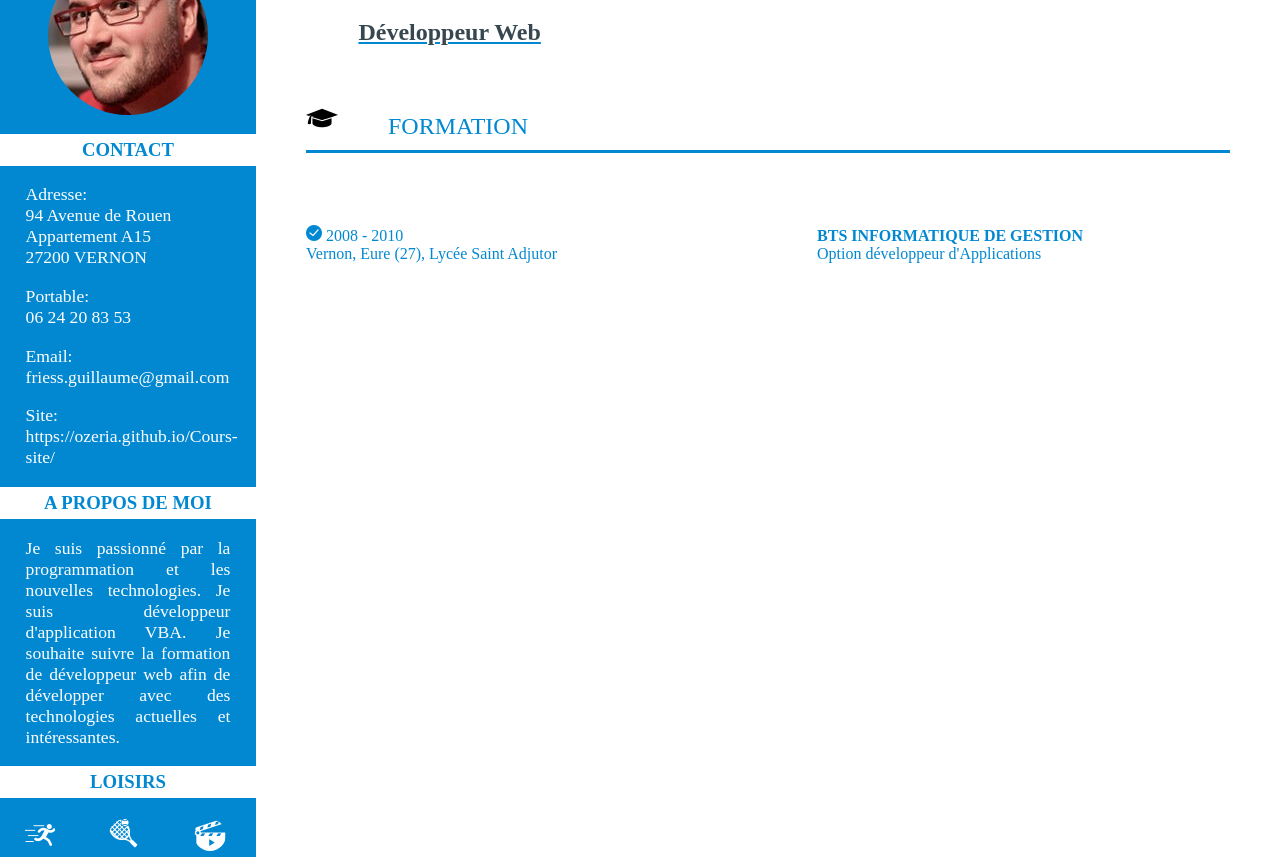
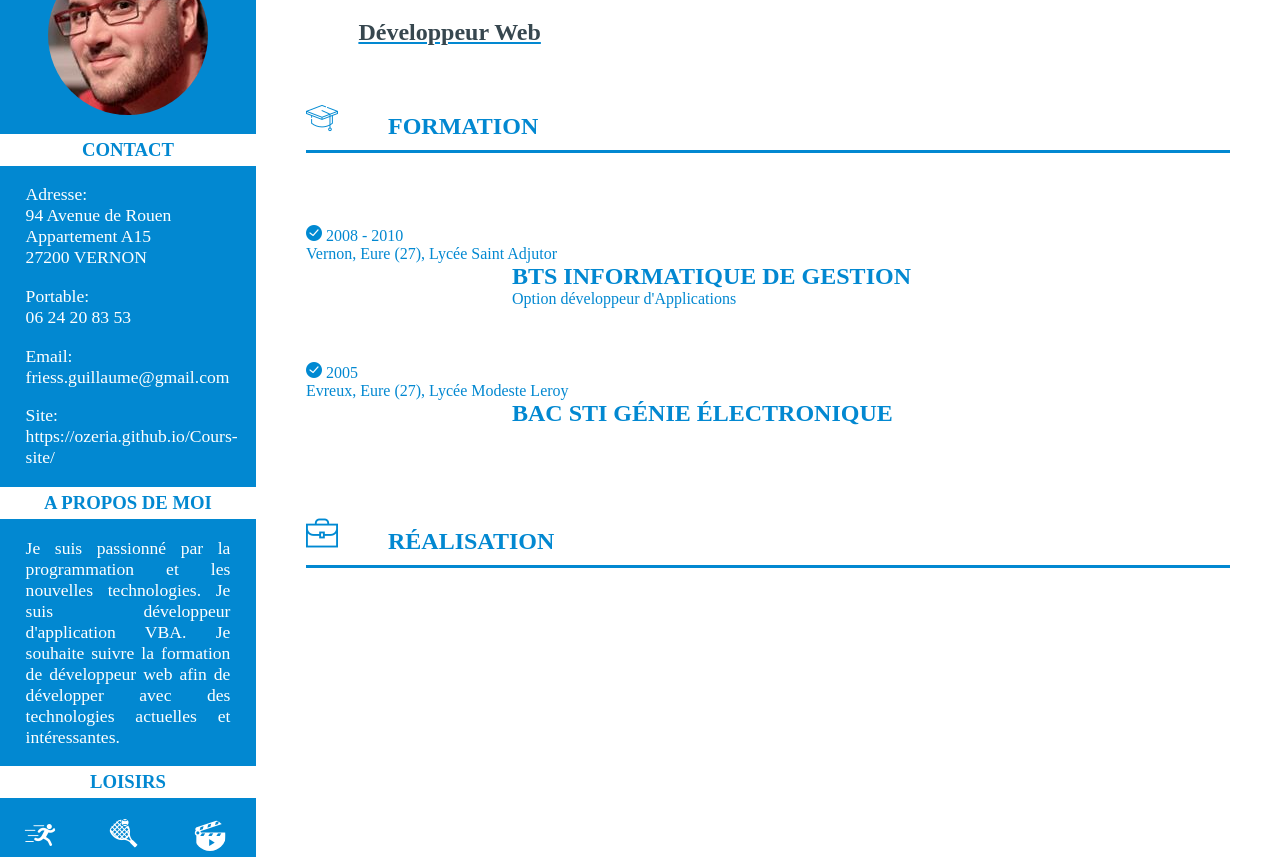
Before and after one commit to Ozeria/Cours-site, a plain HTML site: page index.html in a window 1280 px wide. Shown: the part 61-918 px from the top of the page. Drawn offline with Linux system fonts and the light colour scheme.

Commit message:
add réalisation

```diff
--- a/index.html
+++ b/index.html
@@ -27,12 +27,18 @@
     		<h1> <span id="name">GUILLAUME </span> FRIESS</h1>
             <h2> <span id ="dev"> Développeur Web </span></h2>
             <br /><br />
-            <div class="titre"><img src="students-cap.png" alt="student"></div><div class="titre">FORMATION</div>
+            <div class="titre"><img src="cap.png" alt="student"></div><div class="titre">FORMATION</div>
             <div id="bloc"></div>
             <br /><br />
             <br /><br />
             <div class="diplome"><img src="success.png" alt="success" color="#0288D1">  2008 - 2010 <br />
-            Vernon, Eure (27), Lycée Saint Adjutor</div> <div class="desc"><span class="titleDip">BTS INFORMATIQUE DE GESTION</span> <br /> Option développeur d'Applications</div>
+            Vernon, Eure (27), Lycée Saint Adjutor</div> <div class="desc"><span class="titleDip">BTS INFORMATIQUE DE GESTION</span> <br />Option développeur d'Applications</div>
+            <br /><br /><br /><br />
+            <div class="diplome"><img src="success.png" alt="success" color="#0288D1">  2005 <br />
+            Evreux, Eure (27), Lycée Modeste Leroy</div> <div class="desc"><span class="titleDip">Bac STI Génie électronique</span> <br /></div>
+            <br /><br /><br /><br /><br /><br />
+            <div class="titre"><img src="briefcase.png" alt="student"></div><div class="titre">Réalisation</div>
+            <div id="bloc"></div>
     	</main>
     </div>
     </body>
--- a/style.css
+++ b/style.css
@@ -89,9 +89,10 @@ div.titre{
 	margin-left: 50px;
 	text-align: center;
 	color: #0288D1;
-	font-style: bold;
+	font-weight: bold;
 	font-size: 1.5em;
 	margin-bottom: 10px;
+	text-transform: uppercase;
 }
 
 #page p.moi{
@@ -105,15 +106,18 @@ div.titre{
 	color:#0288D1;
 	margin-left: 50px;
 	display: inline-block;
+	width: 300px;
 }
 
 #page div.desc{
 	color:#0288D1;
 	margin-left: 25%;
 	display: inline-block;
+	width: 472px;
 }
 
 #page .titleDip{
 	text-transform: uppercase;
 	font-weight : bold;
+	font-size: 1.5em;
 }
```
Also changed, not shown: briefcase.png (added), cap.png (added).
